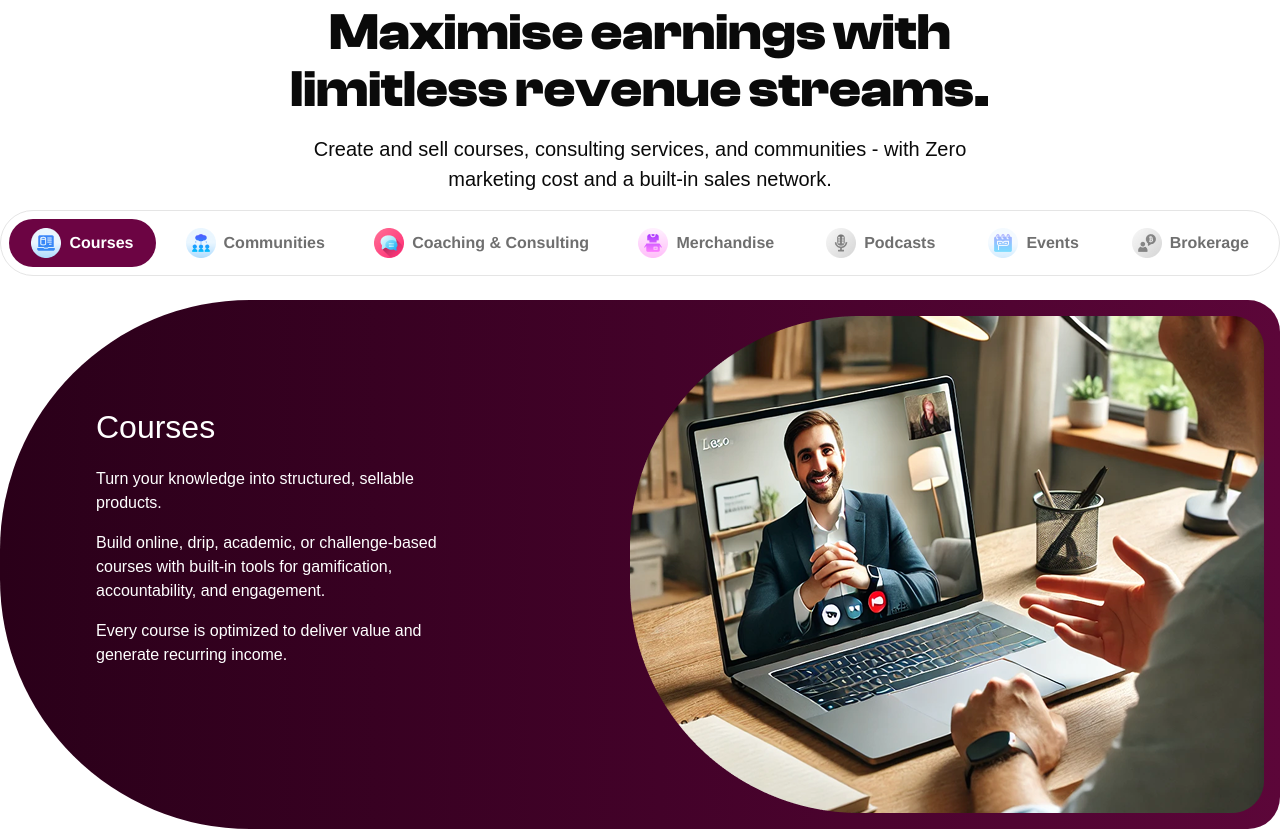
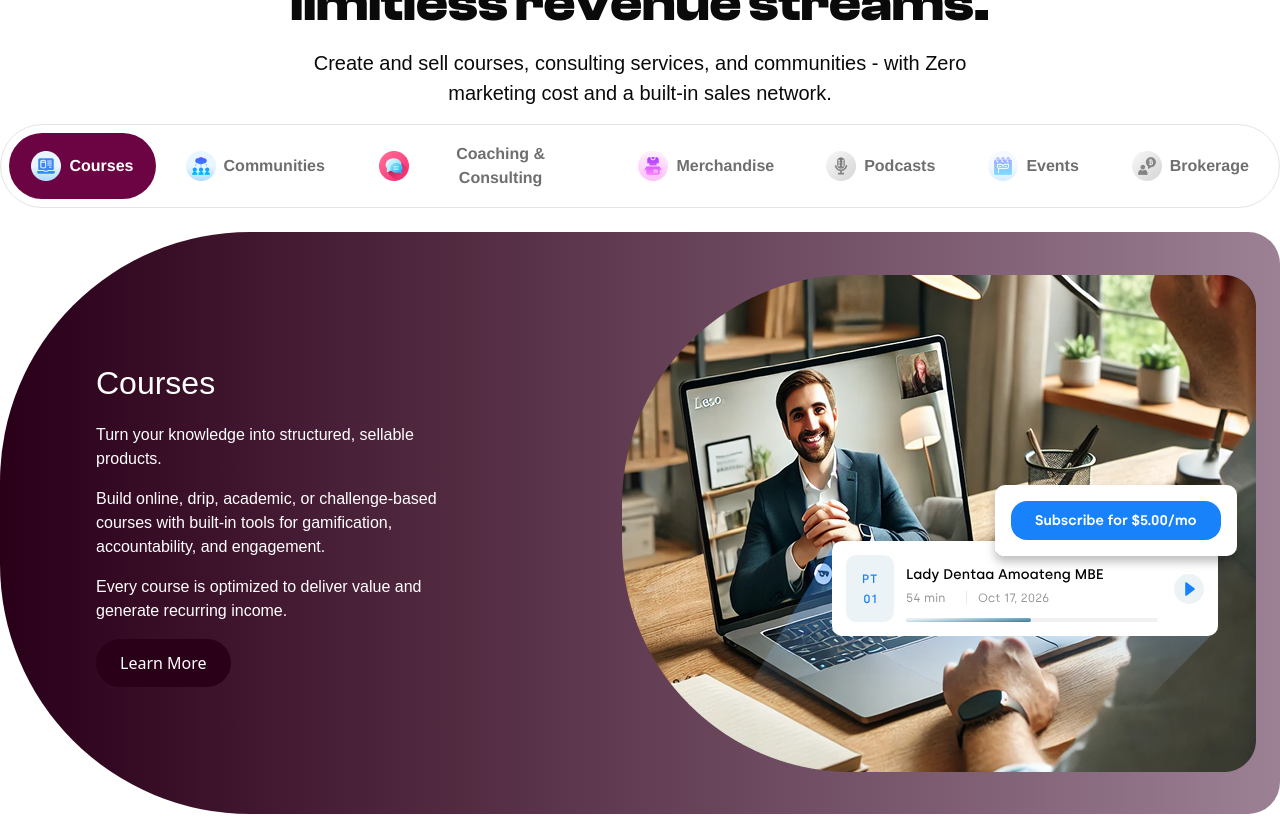
Before and after one commit to tanvirbadsha/wiztechh_bd, a React (Vite) app: page / in a window 1280 px wide. Shown: the part 2580-3409 px from the top of the page. Built offline with nearby package versions, Linux system fonts and the light colour scheme.

Commit message:
adjusted courseTab styles and overall to fix overflowing bug

```diff
--- a/src/components/layouts/Layout.jsx
+++ b/src/components/layouts/Layout.jsx
@@ -3,7 +3,6 @@ import CourseShowcase from "../main_layout/course_showcase/CourseShowcase";
 import MainContentLayout from "../main_layout/MainContentLayout";
 import MarketingHero from "../main_layout/MarketingHero";
 import Sidebar from "../sidebar/Sidebar";
-import ShowCaseSection from "./ShowCaseSection";
 
 export default function Layout() {
   const [isSidebarOpen, setIsSidebarOpen] = useState(false);
@@ -22,9 +21,9 @@ export default function Layout() {
         />
         <MainContentLayout toggleSidebar={toggleSidebar} />
       </div>
-      <ShowCaseSection>
-        <MarketingHero />
-      </ShowCaseSection>
+
+      <MarketingHero />
+
       <CourseShowcase />
     </>
   );
--- a/src/components/layouts/Page.jsx
+++ b/src/components/layouts/Page.jsx
@@ -3,7 +3,7 @@ import Layout from "./Layout";
 
 export default function Page() {
   return (
-    <div className="container mx-auto px-4 md:px-0">
+    <div className="container mx-auto px-4  md:px-0">
       {/* Header and layout here */}
       <Header />
       <Layout />
--- a/src/components/main_layout/course_showcase/CourseShowcase.jsx
+++ b/src/components/main_layout/course_showcase/CourseShowcase.jsx
@@ -3,7 +3,7 @@ import CourseTab from "./CourseTab";
 
 export default function CourseShowcase() {
   return (
-    <div className="flex flex-col justify-center items-center text-center gap-4 pt-4">
+    <div className="flex flex-col justify-center items-center text-center gap-4 pt-4 max-w-full">
       <Badge className={"bg-linear-to-r from-[#FCC3FF] to-[#F75EFF] "}>
         <span className="text-black font-silika text-[16px] font-semibold uppercase">
           Diversify revenue stream
--- a/src/components/main_layout/course_showcase/CourseTab.jsx
+++ b/src/components/main_layout/course_showcase/CourseTab.jsx
@@ -4,18 +4,46 @@ export default function CourseTab() {
   const [activeTab, setActiveTab] = useState("Courses");
 
   const tabs = [
-    { name: "Courses", icon: "/assets/tab_icons/courses.png" },
-    { name: "Communities", icon: "/assets/tab_icons/communities.png" },
-    { name: "Coaching & Consulting", icon: "/assets/tab_icons/coaching.png" },
-    { name: "Merchandise", icon: "/assets/tab_icons/Merchandise.png" },
-    { name: "Podcasts", icon: "/assets/tab_icons/podcasts.png" },
-    { name: "Events", icon: "/assets/tab_icons/events.png" },
-    { name: "Brokerage", icon: "/assets/tab_icons/brokerage.png" },
+    {
+      name: "Courses",
+      shortName: "Courses",
+      icon: "/assets/tab_icons/courses.png",
+    },
+    {
+      name: "Communities",
+      shortName: "Communities",
+      icon: "/assets/tab_icons/communities.png",
+    },
+    {
+      name: "Coaching & Consulting",
+      shortName: "Coaching",
+      icon: "/assets/tab_icons/coaching.png",
+    },
+    {
+      name: "Merchandise",
+      shortName: "Merch",
+      icon: "/assets/tab_icons/Merchandise.png",
+    },
+    {
+      name: "Podcasts",
+      shortName: "Podcasts",
+      icon: "/assets/tab_icons/podcasts.png",
+    },
+    {
+      name: "Events",
+      shortName: "Events",
+      icon: "/assets/tab_icons/events.png",
+    },
+    {
+      name: "Brokerage",
+      shortName: "Brokerage",
+      icon: "/assets/tab_icons/brokerage.png",
+    },
   ];
 
   return (
-    <div className="space-y-6">
-      <div className="bg-[#FFFFFF] rounded-theme border px-2 py-2 flex gap-2">
+    <div className="space-y-6 max-w-full">
+      <div className="bg-white rounded-theme border px-2 py-2 flex gap-2 overflow-scroll md:overflow-hidden">
         {tabs.map((tab) => (
           <button
             key={tab.name}
@@ -25,15 +53,21 @@ export default function CourseTab() {
               activeTab === tab.name
                 ? "custom-theme-color text-white"
                 : "text-[#6F6F6F]"
-            } rounded-theme border border-transparent hover:border-theme flex items-center justify-center py-2 px-6 gap-2 cursor-pointer font-helvetica font-bold text-nowrap`}
+            } rounded-theme border border-transparent hover:border-theme flex items-center justify-center py-2 px-4 md:px-6 gap-1 md:gap-2 cursor-pointer font-helvetica font-bold`}
           >
-            <img src={tab.icon} alt={tab.name} className="" /> {tab.name}
+            <img
+              src={tab.icon}
+              alt={tab.name}
+              className="w-4 h-4 md:w-auto md:h-auto"
+            />{" "}
+            <span className="hidden md:inline">{tab.name}</span>
+            <span className="md:hidden text-xs">{tab.shortName}</span>
           </button>
         ))}
       </div>
-      <div className="bg-linear-to-r from-[#2A0019] to-[#5C0639] text-white rounded-tl-[250px] rounded-tr-[32px] rounded-br-[32px] rounded-bl-[250px] pl-[96px] flex justify-between">
-        <div className="space-y-4 max-w-[381px] py-[103px] text-start ">
-          <h1 className="font-blauerNue text-[16px] md:text-[32px]">Courses</h1>
+      <div className="bg-linear-to-r from-[#2A0019] to-[#9c8195] text-white rounded-tl-[50px] md:rounded-tl-[250px] rounded-tr-[16px] md:rounded-tr-[32px] rounded-br-[16px] md:rounded-br-[32px] rounded-bl-[50px] md:rounded-bl-[250px] p-6 md:pl-[96px] flex flex-col md:flex-row justify-between items-center overflow-x-hidden">
+        <div className="space-y-4 max-w-[381px] py-8 md:py-[103px] text-start">
+          <h1 className="font-blauerNue text-[20px] md:text-[32px]">Courses</h1>
           <p className="font-silika text-[14px] md:text-[16px] font-medium">
             Turn your knowledge into structured, sellable products.
           </p>
@@ -45,8 +79,18 @@ export default function CourseTab() {
             Every course is optimized to deliver value and generate recurring
             income.
           </p>
+          <button className="bg-[#2A0019] px-6 py-3 rounded-theme cursor-pointer hover:bg-[#2a001991]">
+            Learn More
+          </button>
         </div>
-        <img src="/assets/course.png" alt="logo" className="py-4 pr-4" />
+        <div className="relative">
+          <img src="/assets/course.png" alt="logo" />
+          {/* overflowing */}
+          <img
+            src="/assets/show_courses/message.svg"
+            class="absolute bottom-14 right-[-10px]"
+          />
+        </div>
       </div>
     </div>
   );
```
Also changed, not shown: public/assets/show_courses/message.svg (added).
